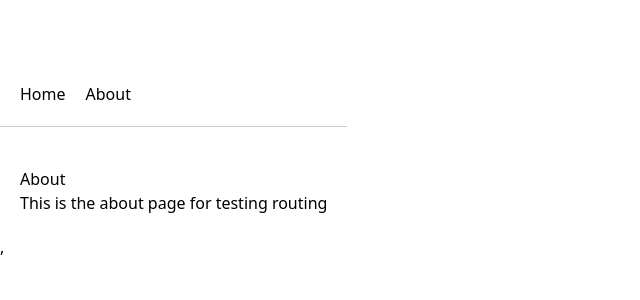
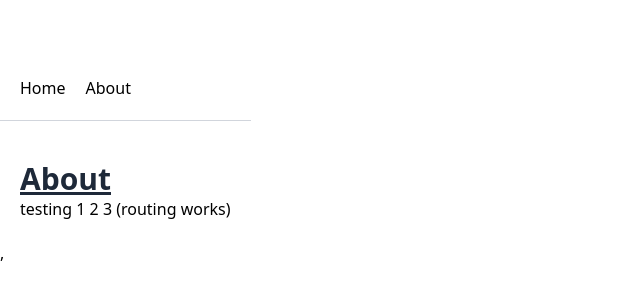
Before and after one commit to dwaltrip/chaos-kings, a React (Vite) app in the folder frontend/: page /about in a window 1280 px wide. Shown: the part 240-540 px from the top of the page, without its empty margins (0-640 px from the left). Built offline with nearby package versions, Linux system fonts and the light colour scheme.

Commit message:
wip - setting up frontend structure more

```diff
--- a/frontend/src/App.tsx
+++ b/frontend/src/App.tsx
@@ -1,16 +1,16 @@
 import { Routes, Route, NavLink } from "react-router";
-import { HomePage } from '@/pages/HomePage';
-import { AboutPage } from '@/pages/AboutPage';
+import { HomePage } from "@/pages/home/home-page";
+import { AboutPage } from '@/pages/about/about-page';
 
 function App() {
   return (
     <div className="app">
-      <nav style={{ padding: '20px', borderBottom: '1px solid #ccc', marginBottom: '20px' }}>
-        <NavLink to="/" style={{ marginRight: '20px' }}>Home</NavLink>
+      <nav className="p-5 border-b border-gray-300 mb-5">
+        <NavLink to="/" className="mr-5">Home</NavLink>
         <NavLink to="/about">About</NavLink>
       </nav>
 
-      <div style={{ padding: '20px' }}>
+      <div className="p-5">
         <Routes>
           <Route index element={<HomePage />} />
           <Route path="about" element={<AboutPage />} />
--- a/frontend/src/pages/AboutPage.tsx
+++ /dev/null
@@ -1,8 +0,0 @@
-export function AboutPage() {
-  return (
-    <div>
-      <h1>About</h1>
-      <p>This is the about page for testing routing</p>
-    </div>
-  );
-}
--- /dev/null
+++ b/frontend/src/pages/about/about-page.tsx
@@ -0,0 +1,10 @@
+export function AboutPage() {
+  return (
+    <div>
+      <h1 className="text-3xl font-bold underline text-gray-800">
+        About
+      </h1>
+      <p>testing 1 2 3 (routing works)</p>
+    </div>
+  );
+}
```
Also changed, not shown: frontend/src/pages/home/home-page.tsx (renamed from frontend/src/pages/HomePage.tsx).
